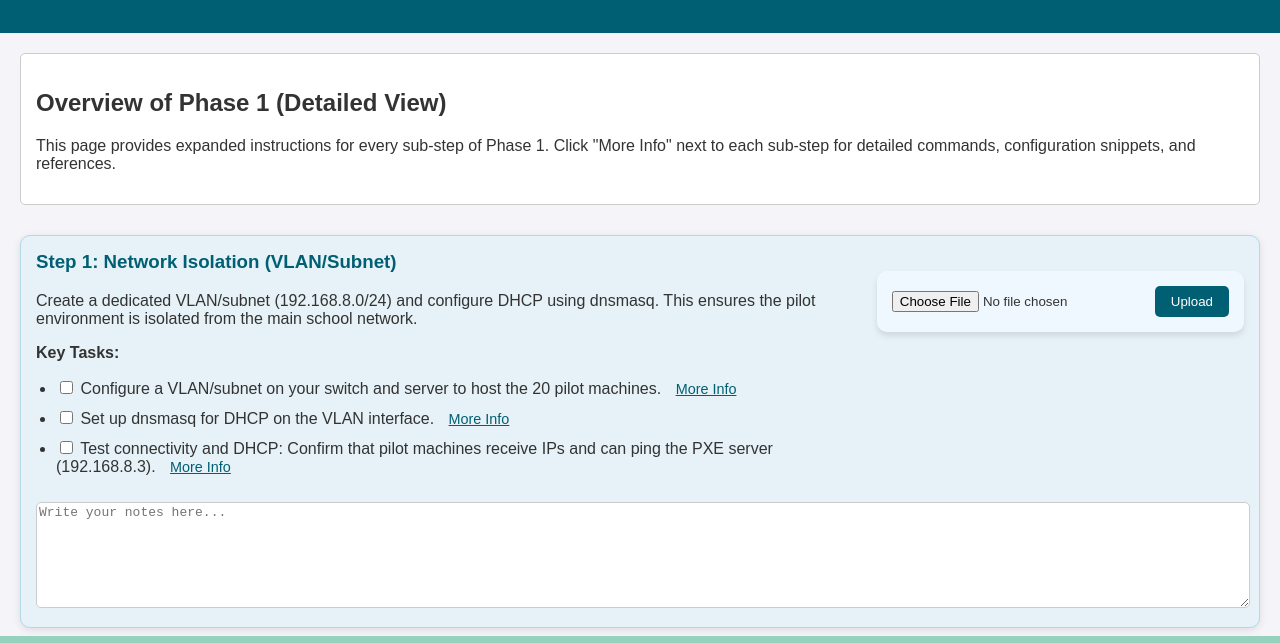
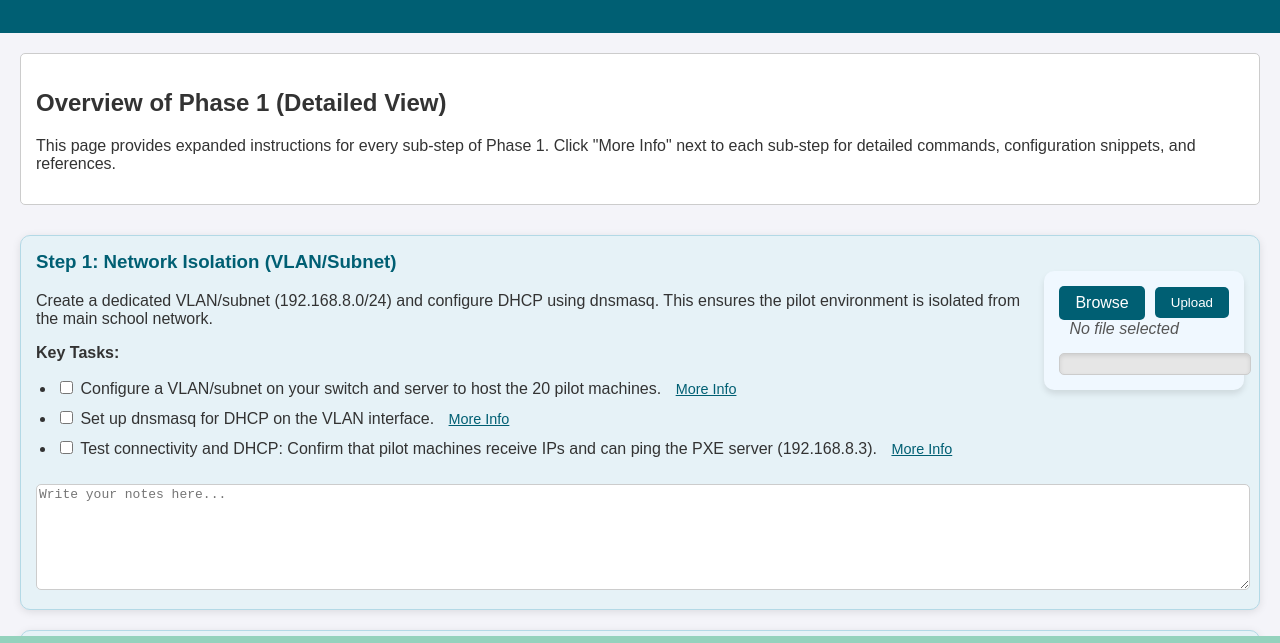
Before and after one commit to tomd1415/schoollinux, a website: page plan/phase-1-detailed.html in a window 1280 px wide. Shown: the part 94-737 px from the top of the page. Drawn offline with Linux system fonts and the light colour scheme; no server answers.

Commit message:
file upload working in full again

```diff
--- a/plan/file-upload.js
+++ b/plan/file-upload.js
@@ -26,6 +26,9 @@
         console.log(data);
         loadUploadedFiles(phase, step);
         alert("File uploaded successfully.");
+        // Reset file input and display
+        fileInput.value = '';
+        document.getElementById(`file-name-${phase}-${step}`).textContent = 'No file selected';
       })
       .catch(err => {
         console.error(err);
@@ -98,9 +101,24 @@
     // Load existing files for each step
     const steps = document.querySelectorAll('.step-box');
     steps.forEach(stepBox => {
-      const phaseMatch = document.title.match(/Phase (\d)/);
+      const phaseMatch = document.title.match(/Phase (\d+)/);
       const phase = phaseMatch ? phaseMatch[1] : '1';
       const stepNumber = stepBox.getAttribute('data-step-number'); // Correct extraction
       loadUploadedFiles(phase, stepNumber);
     });
+
+    // Add event listeners to file inputs to display selected file name
+    const fileInputs = document.querySelectorAll('input[type="file"]');
+    fileInputs.forEach(input => {
+        input.addEventListener('change', (e) => {
+            const phase = input.getAttribute('data-phase');
+            const step = input.getAttribute('data-step');
+            const fileNameDisplay = document.getElementById(`file-name-${phase}-${step}`);
+            if (input.files.length > 0) {
+                fileNameDisplay.textContent = input.files[0].name;
+            } else {
+                fileNameDisplay.textContent = 'No file selected';
+            }
+        });
+    });
 });
--- a/plan/phase-1-detailed.html
+++ b/plan/phase-1-detailed.html
@@ -115,13 +115,24 @@
                 </li>
             </ul>
         </div>
-            <div class="file-upload-container">
-                <div class="upload-controls">
-                <input type="file" id="file-upload-1-1" data-phase="1" data-step="1">
-                <button onclick="uploadFile(1, 1)">Upload</button>
-                </div>
-              <div id="uploaded-files-1-1"></div>
-            </div>
+<!-- File Upload Container -->
+<div class="file-upload-container">
+    <div class="upload-controls">
+        <!-- Hidden File Input -->
+        <input type="file" id="file-upload-1-1" data-phase="1" data-step="1" hidden>
+
+        <!-- Styled Label Acting as "Browse" Button -->
+        <label for="file-upload-1-1" class="browse-button">Browse</label>
+
+        <!-- "Upload" Button -->
+        <button onclick="uploadFile(1, 1)">Upload</button>
+    </div>
+
+    <!-- Display Selected File Name -->
+    <span id="file-name-1-1" class="file-name">No file selected</span>
+
+    <div id="uploaded-files-1-1" class="uploaded-files"></div>
+</div>
               </div>
         </section>
 
--- a/plan/phases.css
+++ b/plan/phases.css
@@ -125,7 +125,7 @@
 .upload-controls {
     display: flex;
     align-items: center;
-    gap: 10px; /* Space between input and button */
+    gap: 10px; /* Space between elements */
 }
 
 /* Style the upload button */
@@ -168,6 +168,37 @@
     text-decoration: underline;
 }
 
+/* Style for the custom "Browse" button */
+.browse-button {
+    display: inline-block;
+    padding: 8px 16px;
+    background-color: #005f73;
+    color: white;
+    border: none;
+    border-radius: 5px;
+    cursor: pointer;
+    transition: background-color 0.3s ease;
+    font-size: 1em;
+    text-align: center;
+}
+
+.browse-button:hover {
+    background-color: #0a9396;
+}
+
+/* Style for the file name display */
+.file-name {
+    margin-left: 10px;
+    font-style: italic;
+    color: #555;
+}
+
+/* Ensure .upload-controls aligns items properly */
+.upload-controls {
+    display: flex;
+    align-items: center;
+    gap: 10px; /* Space between elements */
+}
 /* Responsive adjustments */
 @media (max-width: 768px) {
     .step-inner {
```
